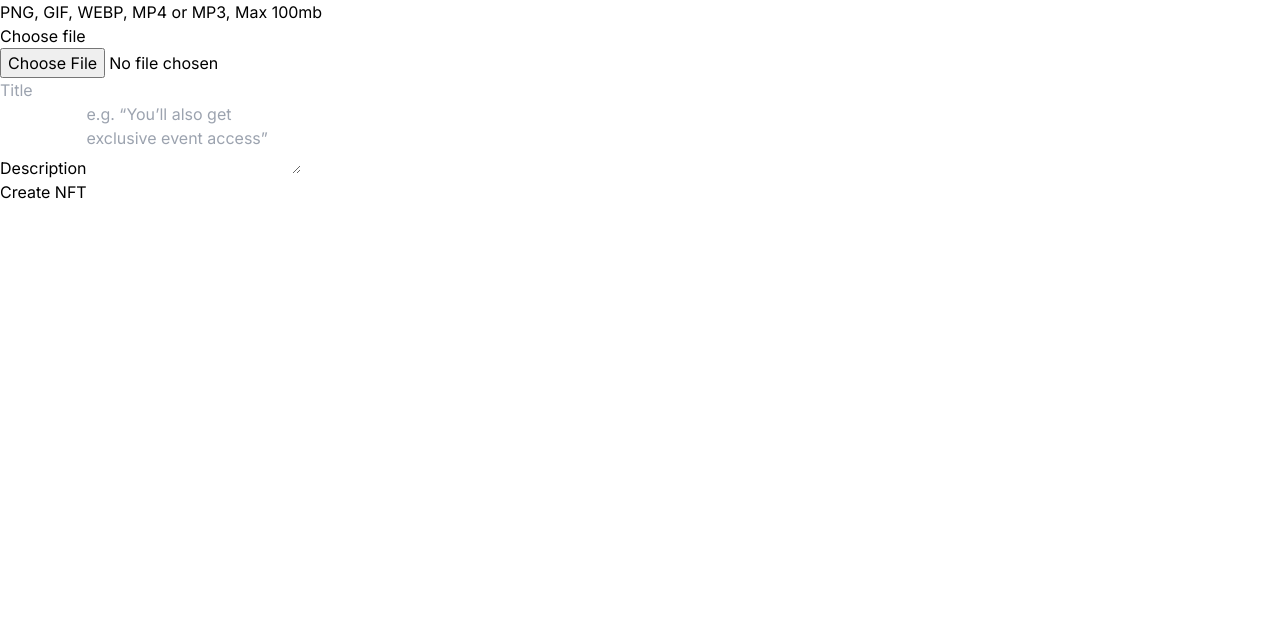
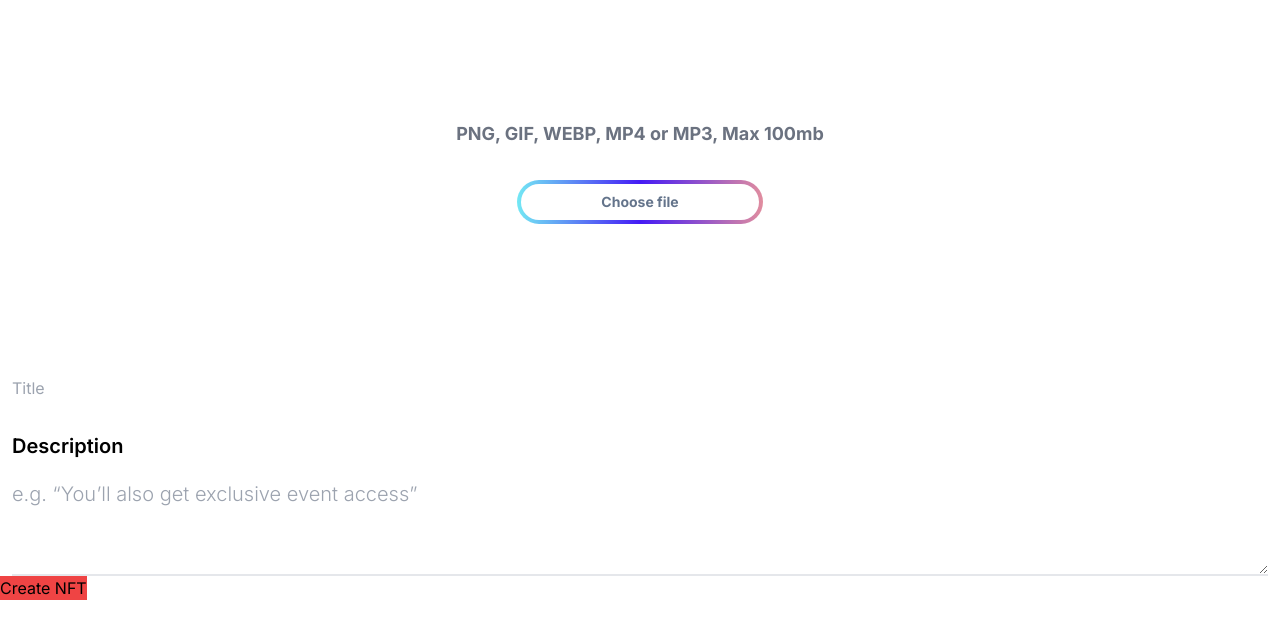
Before and after one commit to SrujanCoretek/nextjs-poc, a Next.js app: page /nft/create in a window 1280 px wide. Shown: the top 638 px of the page. Built offline with nearby package versions, Linux system fonts and the light colour scheme.

Commit message:
tailwind fixes

```diff
--- a/src/app/(dynamic)/nft/collection/detail/page.tsx
+++ b/src/app/(dynamic)/nft/collection/detail/page.tsx
@@ -3,9 +3,10 @@
 import Head from "next/head";
 import React from "react";
 import { redirect } from "next/navigation";
-import { textgradient } from "@/src/app/(styles)/styles/themes";
+
 import { processIpfsUrl, shortenAddress } from "@/src/utils/helper";
 import { getNftFromCollection } from "@/src/app/serverFunctions/functions";
+import { textgradient } from "@/src/styles/themes";
 
 const BASE_UI_URL = "http://localhost:30001/api/v1";
 const NODE_ENV = "development";
--- a/src/app/(dynamic)/nft/create/page.tsx
+++ b/src/app/(dynamic)/nft/create/page.tsx
@@ -4,8 +4,9 @@ import { NftInput } from "@/src/utils/ui";
 import React, { useRef, useState } from "react";
 import { useForm } from "react-hook-form";
 import { uploadToIpfs } from "./createServerFunctions";
-import { INPUT_LABEL } from "@/src/app/(styles)/styles/themes";
+
 import { acceptedTypes } from "@/src/utils/constants";
+import { INPUT_LABEL } from "@/src/styles/themes";
 
 const NftCreate = () => {
   let isDark = false;
--- a/src/app/marketplace/listing/page.tsx
+++ b/src/app/marketplace/listing/page.tsx
@@ -3,9 +3,10 @@
 import Head from "next/head";
 import React from "react";
 import { redirect } from "next/navigation";
-import { textgradient } from "../../(styles)/styles/themes";
+
 import { processIpfsUrl, shortenAddress } from "@/src/utils/helper";
 import { getMarketplaceItem } from "../../serverFunctions/functions";
+import { textgradient } from "@/src/styles/themes";
 // import { Metadata } from "next";
 
 const BASE_UI_URL = "http://localhost:30001/api/v1";
--- a/src/app/page.tsx
+++ b/src/app/page.tsx
@@ -2,10 +2,9 @@
 "use client";
 import Link from "next/link";
 import { getAllCollections } from "./serverFunctions/functions";
-import { SECTION_WRAPPER } from "./(styles)/styles/themes";
-
 import { useEffect, useState } from "react";
 import { useRouter } from "next/navigation";
+import { SECTION_WRAPPER } from "../styles/themes";
 
 export default function Home() {
   const router = useRouter();
--- a/src/components/NFtCardTwo.tsx
+++ b/src/components/NFtCardTwo.tsx
@@ -2,8 +2,8 @@
 "use client";
 import React, { FC } from "react";
 
-import { NFT_CARD_BACKGROUND } from "../app/(styles)/styles/themes";
 import { processIpfsUrl } from "../utils/helper";
+import { NFT_CARD_BACKGROUND } from "../styles/themes";
 // import Share from "./PopOver/Share";
 // import { NFT_CARD_BACKGROUND } from "../styles/theme";
 // import type { NftCard } from "../types/ui";
--- a/src/components/NftCard.tsx
+++ b/src/components/NftCard.tsx
@@ -9,7 +9,7 @@ import {
   NFT_CARD_DARK_BG,
   NFT_CARD_LIGHT_BG,
   NFT_USER_IMAGE,
-} from "../app/(styles)/styles/themes";
+} from "../styles/themes";
 
 import { useRouter } from "next/navigation";
 import { displayPrice, processIpfsUrl } from "../utils/helper";
--- a/src/components/icons/Clock.tsx
+++ b/src/components/icons/Clock.tsx
@@ -1,4 +1,4 @@
-import { textgradient } from "@/src/app/(styles)/styles/themes";
+import { textgradient } from "@/src/styles/themes";
 import React, { useEffect, useState } from "react";
 
 interface Props {
--- a/tailwind.config.ts
+++ b/tailwind.config.ts
@@ -1,20 +1,20 @@
-import type { Config } from 'tailwindcss'
+import type { Config } from "tailwindcss";
 
 const config: Config = {
   content: [
-    './pages/**/*.{js,ts,jsx,tsx,mdx}',
-    './components/**/*.{js,ts,jsx,tsx,mdx}',
-    './app/**/*.{js,ts,jsx,tsx,mdx}',
+    "./pages/**/*.{js,ts,jsx,tsx,mdx}",
+    "./src/components/**/*.{js,ts,jsx,tsx,mdx}",
+    "./src/app/**/*.{js,ts,jsx,tsx,mdx}",
   ],
   theme: {
     extend: {
       backgroundImage: {
-        'gradient-radial': 'radial-gradient(var(--tw-gradient-stops))',
-        'gradient-conic':
-          'conic-gradient(from 180deg at 50% 50%, var(--tw-gradient-stops))',
+        "gradient-radial": "radial-gradient(var(--tw-gradient-stops))",
+        "gradient-conic":
+          "conic-gradient(from 180deg at 50% 50%, var(--tw-gradient-stops))",
       },
     },
   },
   plugins: [],
-}
-export default config
+};
+export default config;
```
Also changed, not shown: src/app/layout.tsx (+9 -9 lines), src/globals.css (renamed from src/app/globals.css), src/styles/themes.ts (renamed from src/app/(styles)/styles/themes.ts).
